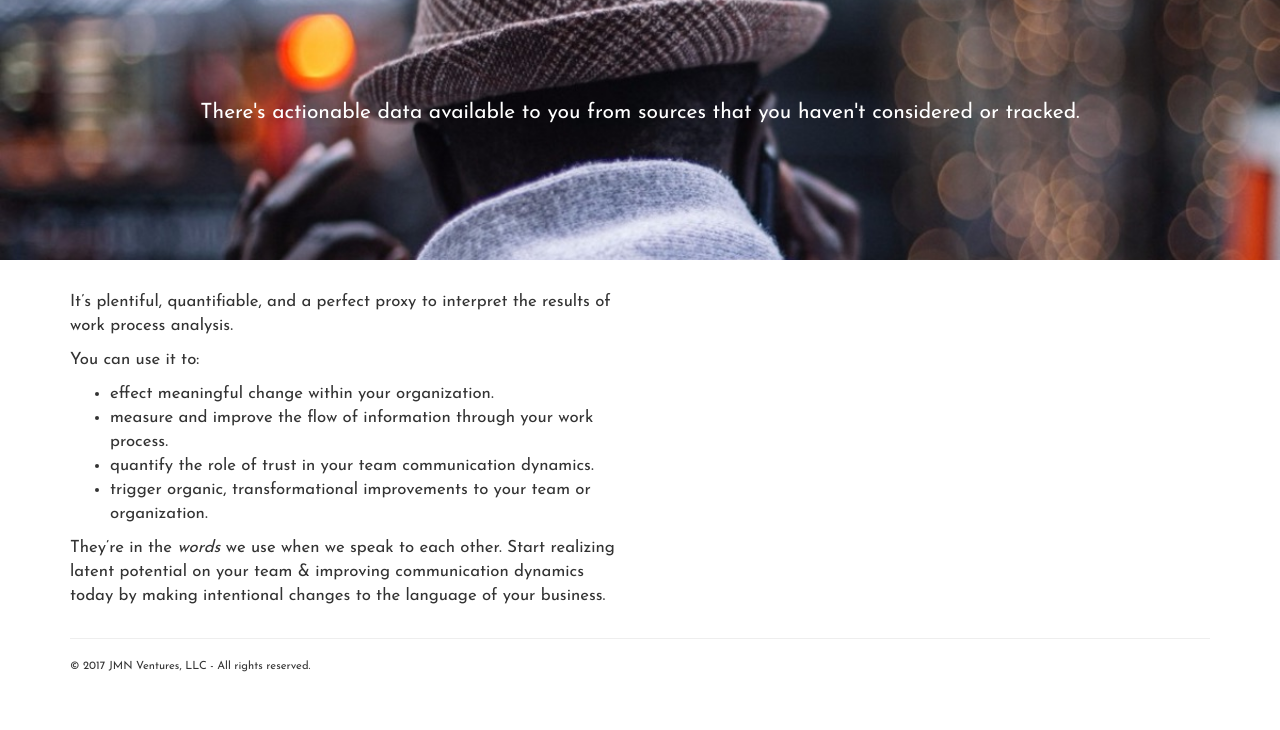
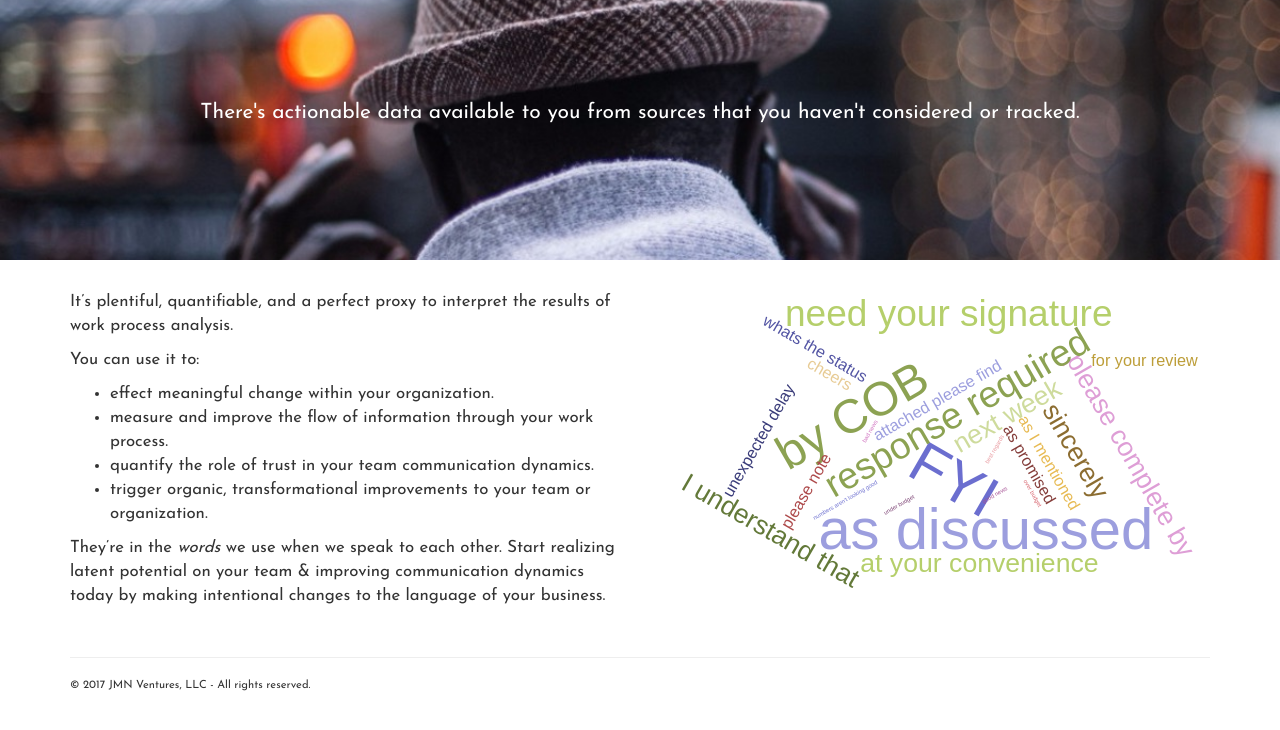
Before and after one commit to datawake/datawake.github.io, a plain HTML site: page index.html in a window 1280 px wide. Shown: the part 70-800 px from the top of the page. Drawn offline with nearby package versions, Linux system fonts and the light colour scheme.

Commit message:
Wordcloud

```diff
--- a/index.html
+++ b/index.html
@@ -79,7 +79,7 @@
             language of your business.</p>
         </div>
         <div class="hidden-xs col-md-6">
-
+          <img class="img-responsive" src="assets/img/wordcloud.svg" alt="Word Cloud">
         </div>
       </div>
 
```
Also changed, not shown: assets/img/wordcloud.svg (added).
